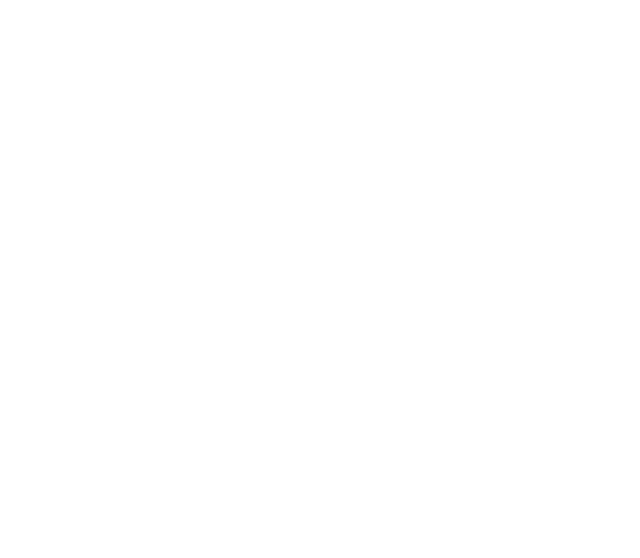
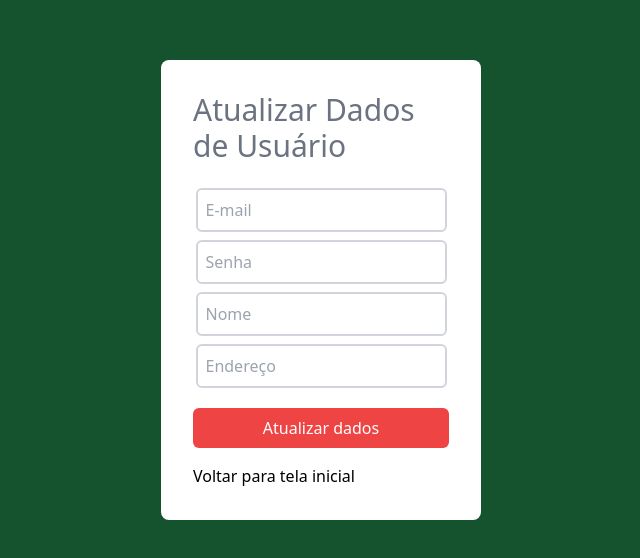
Before and after one commit to thalesximenes/e-commerce, a React (Vite) app: page /user in a window 1280 px wide. Before the commit this address had no page. Shown: the part 110-668 px from the top of the page, without its empty margins (319-959 px from the left). Built offline with nearby package versions, Linux system fonts and the light colour scheme.

Commit message:
feat: create user page

```diff
--- a/src/App.tsx
+++ b/src/App.tsx
@@ -1,8 +1,9 @@
 import { BrowserRouter, Route, Routes } from 'react-router-dom'
 import Home from './pages/Home/Home'
-import Register from './pages/Register/Register'
-import Login from './pages/Login/Login'
+import Register from './pages/Register'
+import Login from './pages/Login'
 import Admin from './pages/Admin/Admin'
+import User from './pages/User'
 
 function App() {
   return (
@@ -12,6 +13,7 @@
         <Route path="/register" element={<Register />} />
         <Route path="/login" element={<Login />} />
         <Route path="/adm" element={<Admin />} />
+        <Route path="/user" element={<User />} />
       </Routes>
     </BrowserRouter>
   )
--- a/src/pages/Home/Home.tsx
+++ b/src/pages/Home/Home.tsx
@@ -13,7 +13,7 @@
         <h3>🛍️ E-commerce</h3>
         <ul>
           <li>Início</li>
-          <li onClick={() => alert('Página de Conta de Usuário')}>Sua conta</li>
+          <li onClick={() => navigate('/user')}>Sua conta</li>
           <li onClick={() => navigate('/adm')}>Administrador</li>
           <li onClick={() => navigate('/login')}>Sair</li>
         </ul>
--- a/src/pages/Login/Login.tsx
+++ b/src/pages/Login.tsx
@@ -6,7 +6,7 @@
 
   return (
     <div className="flex justify-center items-center h-screen w-screen bg-green-900">
-      <div className="flex flex-col h-1/3  w-1/4 justify-center items-center bg-white rounded-lg">
+      <div className="flex flex-col min-h-fit w-1/4 justify-center items-center bg-white rounded-lg">
         <div className="flex flex-col h-full justify-center items-center">
           <div className="flex flex-col items-center h-full p-8">
             <div className="flex flex-col mt-4 mb-6">
@@ -26,7 +26,7 @@
             </div>
             <div className="flex flex-col w-full mt-3">
               <button
-                className="p-2 bg-red-500 text-white rounded-md mb-5"
+                className="p-2 bg-red-500 text-white rounded-md mb-5 hover:bg-red-800"
                 onClick={() => navigate('/')}
               >
                 Login
--- a/src/pages/Register/Register.tsx
+++ b/src/pages/Register.tsx
@@ -6,18 +6,13 @@
 
   return (
     <div className="flex justify-center items-center h-screen w-screen bg-green-900">
-      <div className="flex flex-col h-1/3  w-1/4 justify-center items-center bg-white rounded-lg">
+      <div className="flex flex-col min-h-fit w-1/4 justify-center items-center bg-white rounded-lg">
         <div className="flex flex-col h-full justify-center items-center">
           <div className="flex flex-col items-center h-full p-8">
             <div className="flex flex-col mb-2">
               <h1 className="text-3xl text-gray-500"> Cadastro </h1>
             </div>
             <div className="flex flex-col mt-4 mb-3">
-              <input
-                type="text"
-                placeholder="Nome"
-                className="p-2 border-2 border-gray-300 rounded-md mb-2"
-              />
               <input
                 type="email"
                 placeholder="E-mail"
@@ -28,10 +23,20 @@
                 placeholder="Senha"
                 className="p-2 border-2 border-gray-300 rounded-md mb-2"
               />
+              <input
+                type="text"
+                placeholder="Nome"
+                className="p-2 border-2 border-gray-300 rounded-md mb-2"
+              />
+              <input
+                type="text"
+                placeholder="Endereço"
+                className="p-2 border-2 border-gray-300 rounded-md mb-2"
+              />
             </div>
             <div className="flex flex-col w-full ">
               <button
-                className="p-2 bg-red-500 text-white rounded-md mb-4"
+                className="p-2 bg-red-500 text-white rounded-md mb-4 hover:bg-red-800"
                 onClick={() => navigate('/login')}
               >
                 Finalizar cadastro
--- /dev/null
+++ b/src/pages/User.tsx
@@ -0,0 +1,58 @@
+import React from 'react'
+import { useNavigate } from 'react-router-dom'
+
+const User: React.FC = () => {
+  const navigate = useNavigate()
+
+  return (
+    <div className="flex justify-center items-center h-screen w-screen bg-green-900">
+      <div className="flex flex-col min-h-fit w-1/4 justify-center items-center bg-white rounded-lg">
+        <div className="flex flex-col h-full justify-center items-center">
+          <div className="flex flex-col items-center h-full p-8">
+            <div className="flex flex-col mb-2">
+              <h1 className="text-3xl text-gray-500">
+                {' '}
+                Atualizar Dados de Usuário{' '}
+              </h1>
+            </div>
+            <div className="flex flex-col mt-4 mb-3">
+              <input
+                type="email"
+                placeholder="E-mail"
+                className="p-2 border-2 border-gray-300 rounded-md mb-2"
+              />
+              <input
+                type="password"
+                placeholder="Senha"
+                className="p-2 border-2 border-gray-300 rounded-md mb-2"
+              />
+              <input
+                type="text"
+                placeholder="Nome"
+                className="p-2 border-2 border-gray-300 rounded-md mb-2"
+              />
+              <input
+                type="text"
+                placeholder="Endereço"
+                className="p-2 border-2 border-gray-300 rounded-md mb-2"
+              />
+            </div>
+            <div className="flex flex-col w-full ">
+              <button
+                className="p-2 bg-red-500 text-white rounded-md mb-4 hover:bg-red-800"
+                onClick={() => navigate('/login')}
+              >
+                Atualizar dados
+              </button>
+              <div className="flex flex-col w-full ">
+                <a href="/">Voltar para tela inicial</a>
+              </div>
+            </div>
+          </div>
+        </div>
+      </div>
+    </div>
+  )
+}
+
+export default User
```
